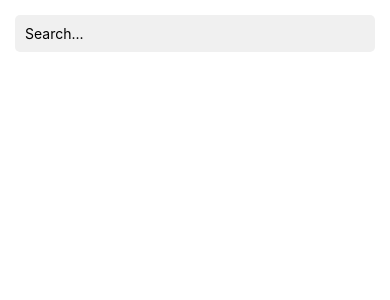
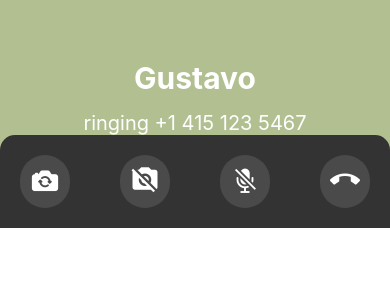
Before and after one commit to gusmontoya/VideoCallApp, a React Native app: screen / in a window 390 px wide. Shown: the top 300 px of the page. Built offline with nearby package versions, Linux system fonts and the light colour scheme.

Commit message:
added phone user icons

```diff
--- a/App.js
+++ b/App.js
@@ -10,12 +10,13 @@ import React from 'react';
 import { SafeAreaView, StatusBar} from 'react-native';
 
 import ContactsScreen from './src/screens/ContactsScreen';
+import CallingScreen from './src/screens/CallingScreen';
 
 const App = () => {
   return (
     <SafeAreaView>
       <StatusBar barStyle={'dark-content'} />
-        <ContactsScreen />
+        <CallingScreen/>
       </SafeAreaView>
     );
 };
--- a/package.json
+++ b/package.json
@@ -11,7 +11,8 @@
   },
   "dependencies": {
     "react": "17.0.2",
-    "react-native": "0.67.4"
+    "react-native": "0.67.4",
+    "react-native-vector-icons": "^9.1.0"
   },
   "devDependencies": {
     "@babel/core": "^7.12.9",
--- /dev/null
+++ b/src/screens/CallingScreen/index.js
@@ -0,0 +1,73 @@
+import React from 'react';
+import { View, Text, StyleSheet} from 'react-native';
+import Ionicons from 'react-native-vector-icons/Ionicons';
+import MaterialIcons from 'react-native-vector-icons/MaterialCommunityIcons';
+
+
+const CallingScreen = () => {
+  return (
+    <View style={styles.page}>
+        <View style={styles.cameraPreview}>
+            <Text style={styles.name}>Gustavo</Text>
+            <Text style={styles.phoneNumber}>ringing +1 415 123 5467</Text>
+        </View>
+
+        <View style={styles.buttonsContainer}>
+            <View style={styles.iconButton}>
+                <Ionicons name="ios-camera-reverse" size={30} color={'white'}/>
+            </View>
+
+            <View style={styles.iconButton}>
+                <MaterialIcons name="camera-off" size={30} color={'white'}/>
+            </View>
+
+            <View style={styles.iconButton}>
+                <Ionicons name="ios-mic-off" size={30} color={'white'}/>
+            </View>
+
+            <View style={styles.iconButton}>
+                <MaterialIcons name="phone-hangup" size={30} color={'white'}/>
+            </View>
+        </View>
+    </View>
+  );
+};
+
+const styles = StyleSheet.create({
+    page: {
+        height: '100%',
+        backgroundColor: '#b1bf91',
+    },
+    cameraPreview: {
+        flex: 1,
+        alignItems: 'center',
+        paddingTop: 10,
+        paddingHorizontal: 10,
+    },
+        name: {
+            fontSize: 30,
+            fontWeight: 'bold',
+            color: 'white',
+            marginTop: 50,
+            marginBottom: 15,
+        },
+        phoneNumber: {
+            fontSize: 20,
+            color: 'white',
+        },
+        buttonsContainer: {
+            backgroundColor: '#333333',
+            padding: 20,
+            borderTopRightRadius: 15,
+            borderTopLeftRadius: 15,
+            flexDirection: 'row',
+            justifyContent: 'space-between',
+        },
+        iconButton: {
+            backgroundColor: '#4a4a4a',
+            padding: 10,
+            borderRadius: 50,
+        }
+});
+
+export default CallingScreen;
--- a/src/screens/ContactsScreen/index.js
+++ b/src/screens/ContactsScreen/index.js
@@ -7,8 +7,10 @@ const ContactsScreen = () => {
   const [filteredContacts, setFilteredContacts] = useState(dummyContacts);
 
   useEffect(() => {
-        const newContacts = dummyContacts.filter(
-            contact => contact.user_display_name === searchTerm,
+    const newContacts = dummyContacts.filter(contact =>
+      contact.user_display_name
+        .toLowerCase()
+        .includes(searchTerm.toLowerCase()),
     );
     setFilteredContacts(newContacts);
   }, [searchTerm]);
```
Also changed, not shown: 4 other files (tests, documents, lock files or other folders). Lines whose indentation alone changed are shown as unchanged.
